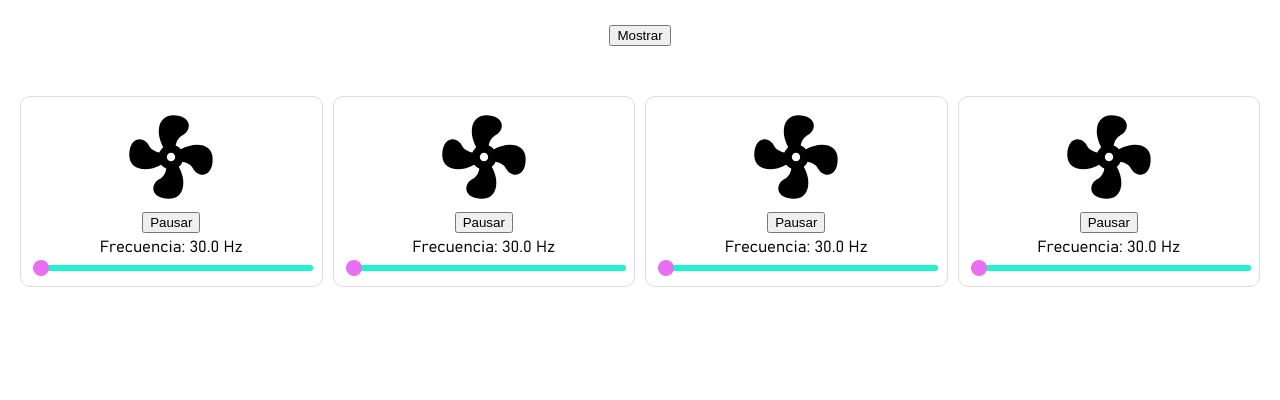
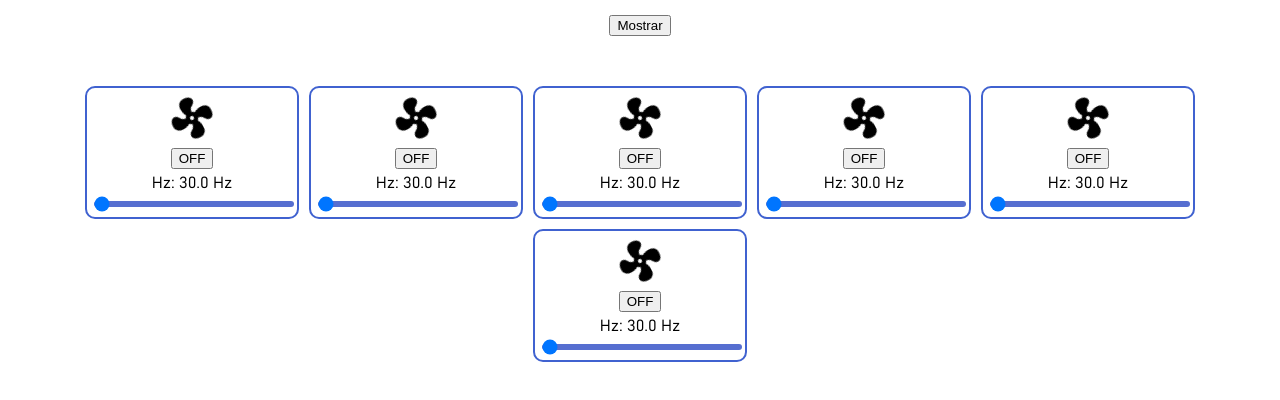
Before and after one commit to MEPHVAC/GRAFANO, a plain HTML site: page index.html in a window 1280 px wide. Drawn offline with Linux system fonts and the light colour scheme; files whose address does not match are found by name.

Commit message:
CONTROL DE VELOCIDAD

```diff
--- a/index.html
+++ b/index.html
@@ -17,6 +17,8 @@
         <div class="ventilador-container" data-id="2"></div>
         <div class="ventilador-container" data-id="3"></div>
         <div class="ventilador-container" data-id="4"></div>
+        <div class="ventilador-container" data-id="5"></div>
+        <div class="ventilador-container" data-id="6"></div>
     </div>
 
     <script src="script.js"></script>
--- a/script.js
+++ b/script.js
@@ -1,88 +1,60 @@
-const FRECUENCIA_MIN = 30;
-const FRECUENCIA_MAX = 60;
-
 const toggleBtn = document.getElementById("toggleValores");
 const containers = document.querySelectorAll(".ventilador-container");
-
 let valoresVisibles = false;
 
-// Genera el contenido HTML de cada ventilador
-function crearVentilador(container) {
+containers.forEach(container => {
     const id = container.dataset.id;
 
     container.innerHTML = `
-        <img src="media/ventilador.svg" class="ventilador" data-id="${id}">
-        <button class="btn-pausa" data-id="${id}">Pausar</button>
-
+        <img src="media/ventilador.svg" class="ventilador" id="fan${id}">
+        <button id="pause${id}" class="btn-off">OFF</button>
         <div class="slider-container">
-            Frecuencia: <span class="freq-text" data-id="${id}">${FRECUENCIA_MIN.toFixed(1)}</span> Hz
-            <input type="range"
-                   class="freq-slider"
-                   data-id="${id}"
-                   min="${FRECUENCIA_MIN}"
-                   max="${FRECUENCIA_MAX}"
-                   step="0.1"
-                   value="${FRECUENCIA_MIN}">
+            Hz: <span id="freqText${id}">30.0</span> Hz
+            <input type="range" id="freqSlider${id}" min="30" max="60" step="0.1" value="30">
         </div>
-
         <div class="valores">
-            <p><span class="etiqueta">Potencia:</span> <span class="valor-num pot"></span><span class="unidades">%</span></p>
-            <p><span class="etiqueta">Frecuencia:</span> <span class="valor-num freq"></span><span class="unidades">Hz</span></p>
-            <p><span class="etiqueta">Corriente:</span> <span class="valor-num corr"></span><span class="unidades">A</span></p>
-            <p><span class="etiqueta">Potencia activa:</span> <span class="valor-num kw"></span><span class="unidades">kW</span></p>
-            <p><span class="etiqueta">Energía:</span> <span class="valor-num kwh"></span><span class="unidades">kWh</span></p>
-            <p><span class="etiqueta">Horas:</span> <span class="valor-num h">0.00</span><span class="unidades">h</span></p>
+            <p><span class="etiqueta">Potencia:</span> <span class="valor-num" id="pot${id}">25</span><span class="unidades">%</span></p>
+            <p><span class="etiqueta">Frecuencia:</span> <span class="valor-num" id="freq${id}">30.0</span><span class="unidades">Hz</span></p>
+            <p><span class="etiqueta">Corriente:</span> <span class="valor-num" id="corr${id}">2.40</span><span class="unidades">A</span></p>
+            <p><span class="etiqueta">Potencia activa:</span> <span class="valor-num" id="kw${id}">0.30</span><span class="unidades">kW</span></p>
+            <p><span class="etiqueta">Energía:</span> <span class="valor-num" id="kwh${id}">0.001</span><span class="unidades">kWh</span></p>
+            <p><span class="etiqueta">Horas:</span> <span class="valor-num" id="h${id}">0.00</span><span class="unidades">h</span></p>
         </div>
     `;
-}
 
-// Maneja la pausa/reanudación de animación
-function toggleAnimacion(fan, button) {
-    const isPaused = fan.style.animationPlayState === "paused";
-    fan.style.animationPlayState = isPaused ? "running" : "paused";
-    button.textContent = isPaused ? "Pausar" : "Reanudar";
-}
+    const fan = document.getElementById(`fan${id}`);
+    const pauseBtn = document.getElementById(`pause${id}`);
+    const slider = document.getElementById(`freqSlider${id}`);
+    const freqText = document.getElementById(`freqText${id}`);
 
-// Actualiza los valores al mover el slider
-function actualizarValores(container, frecuencia) {
-    const fan = container.querySelector(".ventilador");
-    const freqText = container.querySelector(".freq-text");
-    const valores = container.querySelector(".valores");
+    pauseBtn.addEventListener("click", () => {
+        const isPaused = fan.style.animationPlayState === "paused";
+        fan.style.animationPlayState = isPaused ? "running" : "paused";
+        pauseBtn.textContent = isPaused ? "OFF" : "ON";
+        pauseBtn.classList.toggle("btn-on", !isPaused);
+        pauseBtn.classList.toggle("btn-off", isPaused);
+    });
 
-    const actualFreq = frecuencia - 15;
-    const duracion = (6 / actualFreq).toFixed(2);
-    fan.style.animationDuration = `${duracion}s`;
+    slider.addEventListener("input", () => {
+        const Fans_Hz = parseFloat(slider.value);
+        const duracion = ((-0.9 / 30) * (Fans_Hz - 29) + 1.1).toFixed(3); /* la animacion se ve bien entre 0.2S y 2.0S de duracion */
+        fan.style.animationDuration = `${duracion}s`;
+        freqText.textContent = Fans_Hz.toFixed(1);
+        document.getElementById(`freq${id}`).textContent = Fans_Hz.toFixed(1);
+        document.getElementById(`pot${id}`).textContent = Math.round((Fans_Hz - 30) / 30 * 100);
+        document.getElementById(`corr${id}`).textContent = Fans_Hz.toFixed(1);
+        document.getElementById(`kw${id}`).textContent = (Fans_Hz).toFixed(1);
+        document.getElementById(`kwh${id}`).textContent = (duracion).toFixed(2);
+        document.getElementById(`h${id}`).textContent = "0.00";
+    });
 
-    // Mostrar valores
-    freqText.textContent = frecuencia.toFixed(1);
-    valores.querySelector(".freq").textContent = frecuencia.toFixed(1);
-    valores.querySelector(".pot").textContent = Math.round((frecuencia - FRECUENCIA_MIN) / (FRECUENCIA_MAX - FRECUENCIA_MIN) * 100);
-    valores.querySelector(".corr").textContent = actualFreq.toFixed(2);
-    valores.querySelector(".kw").textContent = (actualFreq * 0.15).toFixed(1);
-    valores.querySelector(".kwh").textContent = (actualFreq * 0.0005).toFixed(3);
-}
-
-// Inicializa cada ventilador
-containers.forEach(container => {
-    crearVentilador(container);
-
-    const id = container.dataset.id;
-    const fan = container.querySelector(".ventilador");
-    const pauseBtn = container.querySelector(".btn-pausa");
-    const slider = container.querySelector(".freq-slider");
-
-    pauseBtn.addEventListener("click", () => toggleAnimacion(fan, pauseBtn));
-    slider.addEventListener("input", () => actualizarValores(container, parseFloat(slider.value)));
-
-    // Inicializa valores al cargar
     slider.dispatchEvent(new Event("input"));
 });
 
-// Mostrar / ocultar valores con classList.toggle()
 toggleBtn.addEventListener("click", () => {
     valoresVisibles = !valoresVisibles;
     document.querySelectorAll(".valores").forEach(val => {
-        val.classList.toggle("visible", valoresVisibles);
+        val.style.display = valoresVisibles ? "block" : "none";
     });
     toggleBtn.textContent = valoresVisibles ? "Ocultar" : "Mostrar";
 });
--- a/styles.css
+++ b/styles.css
@@ -1,3 +1,9 @@
+:root {
+    --color-track: #21f3d0;
+    --color-thumb: #e86ff3;
+    --font-main: 'Grandview', sans-serif;
+}
+
 @font-face {
     font-family: 'Grandview';
     src: url('fonts/Grandview.ttf') format('truetype');
@@ -5,84 +11,61 @@
     font-style: normal;
 }
 
-/* === ESTILOS GENERALES DEL CUERPO === */
 body {
-    font-family: 'Grandview', sans-serif;
+    font-family: var(--font-main);
     text-align: center;
-    /* Centra el texto por defecto */
     margin: 0;
-    /* Elimina márgenes del navegador */
-    padding: 20px;
-    /* Espaciado interno general */
+    padding: 10px;
 }
 
-/* === CONTENEDOR GENERAL DE VENTILADORES === */
 .ventiladores {
     display: flex;
-    /* Layout flexible (horizontales) */
     flex-wrap: wrap;
-    /* Permite salto de línea cuando no caben */
     justify-content: center;
-    /* Centra los elementos */
     gap: 10px;
-    /* Espacio entre ventiladores */
     margin-top: 50px;
-    /* Separación superior */
 }
 
-/* === CONTENEDOR INDIVIDUAL DE CADA VENTILADOR === */
 .ventilador-container {
     display: flex;
     flex-direction: column;
-    /* Elementos en columna */
     align-items: center;
-    /* Centra horizontalmente los contenidos */
     flex: 1 1 250px;
-    /* Se adapta según el espacio disponible */
-    max-width: 300px;
-    border: 1px solid #ddd;
+    max-width: 200px;
+    border: 2px solid #4062d0;
     border-radius: 10px;
-    padding: 10px;
+    padding: 5px;
 }
 
-/* === IMAGEN DEL VENTILADOR (ANIMADO) === */
 .ventilador {
-    width: 100px;
-    height: 100px;
-    animation: girar 2s linear infinite;
+    width: 50px;
+    height: 50px;
+    animation: girar 1s linear infinite;
 }
 
 @keyframes girar {
-    0% {
+    from {
         transform: rotate(0deg);
     }
 
-    100% {
+    to {
         transform: rotate(360deg);
     }
-
-    /* Gira completamente */
 }
 
 .valores {
     display: none;
-    /* Oculto por defecto */
     margin-top: 10px;
-    /* Espaciado superior */
     text-align: right;
     width: 100%;
 }
 
-/* === FORMATO DE CADA FILA DE VALORES === */
 .valores p {
     margin: 2px 0;
     display: flex;
-    /* Usa flex para alineación horizontal */
     justify-content: flex-end;
-    /* Alinea el contenido a la derecha */
 }
 
-/* === ETIQUETAS DE LOS VALORES === */
 .etiqueta,
 .valor-num,
 .unidades {
@@ -91,97 +74,58 @@ body {
 }
 
 .etiqueta {
-    display: inline-block;
     width: 130px;
     font-weight: bold;
-    text-align: right;
 }
 
 .valor-num {
-    width: 50px;
-    text-align: right;
+    width: 60px;
 }
 
 .unidades {
     width: 30px;
-    /* Espacio para unidades (W, A, Hz, etc.) */
     text-align: left;
     margin-left: 5px;
+
 }
 
-.slider-container {
-    margin-top: 5px;
-}
-
+.slider-container,
 button {
     margin-top: 5px;
 }
 
-/* === RESPONSIVIDAD EN PANTALLAS PEQUEÑAS === */
-@media (max-width: 600px) {
+@media (max-width: 250px) {
     .ventilador-container {
         max-width: 100%;
-        /* Ocupa todo el ancho en móviles */
     }
 }
 
 input[type="range"] {
     -webkit-appearance: none;
+    appearance: none;
     width: 100%;
     height: 6px;
-    background: #ccc;
-    /* Color de fondo gris */
+    background: #566ed0;
     border-radius: 3px;
     outline: none;
 }
 
-/* Barra de progreso (track) */
-input[type="range"]::-webkit-slider-runnable-track {
-    background: #21f3d0;
-    /* Azul personalizado (Bootstrap blue) */
+input[type="range"]::-webkit-slider-runnable-track,
+input[type="range"]::-moz-range-track,
+input[type="range"]::-ms-track {
+    background: var(--color-track);
     height: 6px;
     border-radius: 3px;
 }
 
-input[type="range"]::-moz-range-track {
-    background: #d8c308;
-    height: 6px;
-    border-radius: 3px;
-}
-
-input[type="range"]::-ms-track {
-    background: #c5d6e9;
-    height: 6px;
-    border-radius: 3px;
-}
-
-/* Círculo del control (thumb) */
-input[type="range"]::-webkit-slider-thumb {
-    -webkit-appearance: none;
-    background: #e86ff3;
+input[type="range"]::-webkit-slider-thumb,
+input[type="range"]::-moz-range-thumb,
+input[type="range"]::-ms-thumb {
+    background: var(--color-thumb);
     border: none;
     border-radius: 50%;
-    /* Forma redonda */
     width: 16px;
     height: 16px;
     cursor: pointer;
     margin-top: -5px;
 }
-
-input[type="range"]::-moz-range-thumb {
-    background: #ec5732;
-    border: none;
-    border-radius: 50%;
-    width: 16px;
-    height: 16px;
-    cursor: pointer;
-}
-
-input[type="range"]::-ms-thumb {
-    background: #b3ff00;
-    border: none;
-    border-radius: 50%;
-    width: 16px;
-    height: 16px;
-    cursor: pointer;
-}
```
